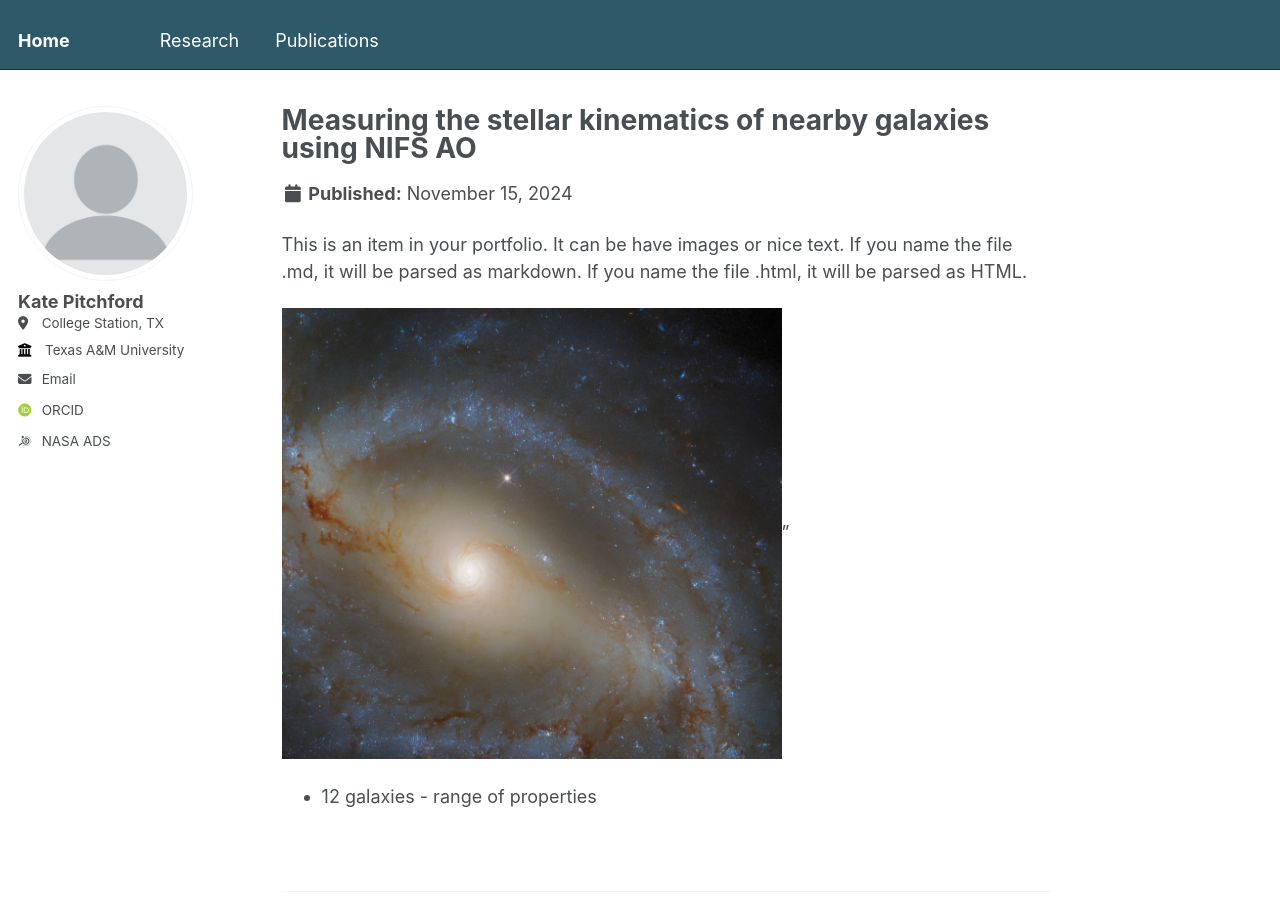
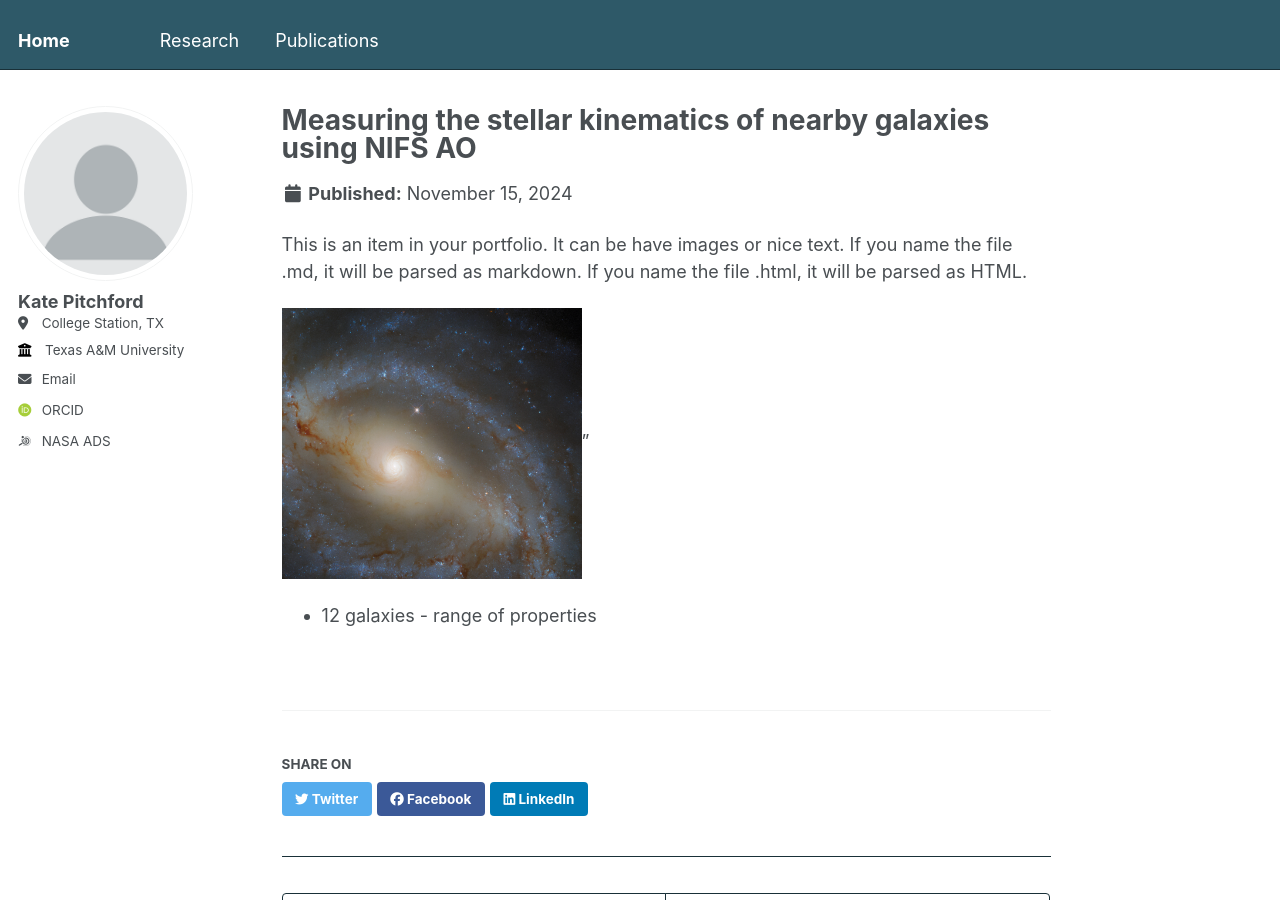
Before and after one commit to lkpitchford/lkpitchford.github.io, a Jekyll site: the page built from _research/portfolio-1.md, in a window 1280 px wide and 900 px high. Built offline with Jekyll 4.4.1, drawn with Linux system fonts in a browser that asks for light colours; some web fonts are replaced.

Commit message:
Update portfolio-1.md

```diff
--- a/_research/portfolio-1.md
+++ b/_research/portfolio-1.md
@@ -6,6 +6,6 @@ collection: research
 
 This is an item in your portfolio. It can be have images or nice text. If you name the file .md, it will be parsed as markdown. If you name the file .html, it will be parsed as HTML.
 
-<img src='/images/ngc5921.png' width='500'>"
+<img src='/images/ngc5921.png' width='300'>"
 
 - 12 galaxies - range of properties
```
